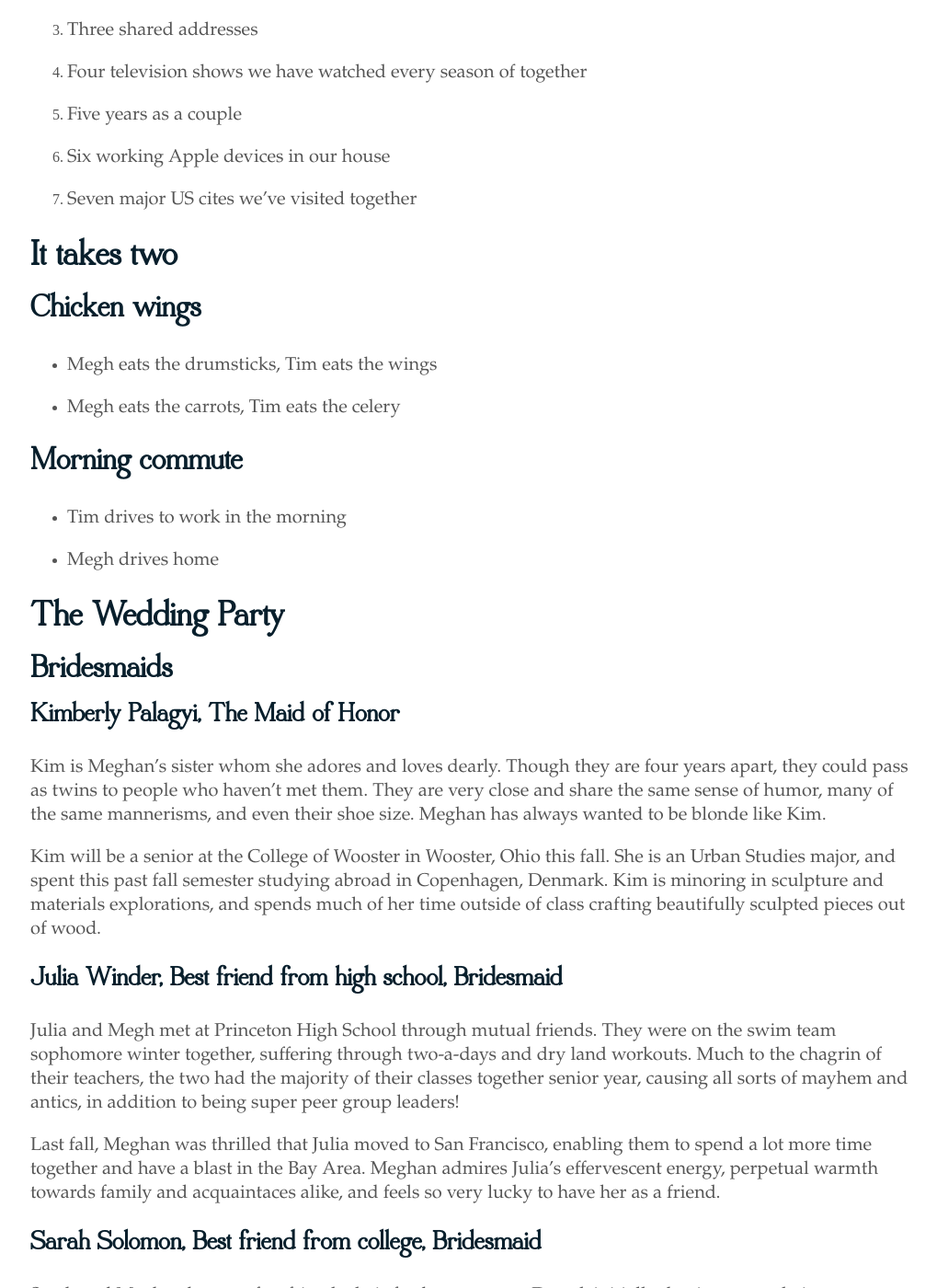
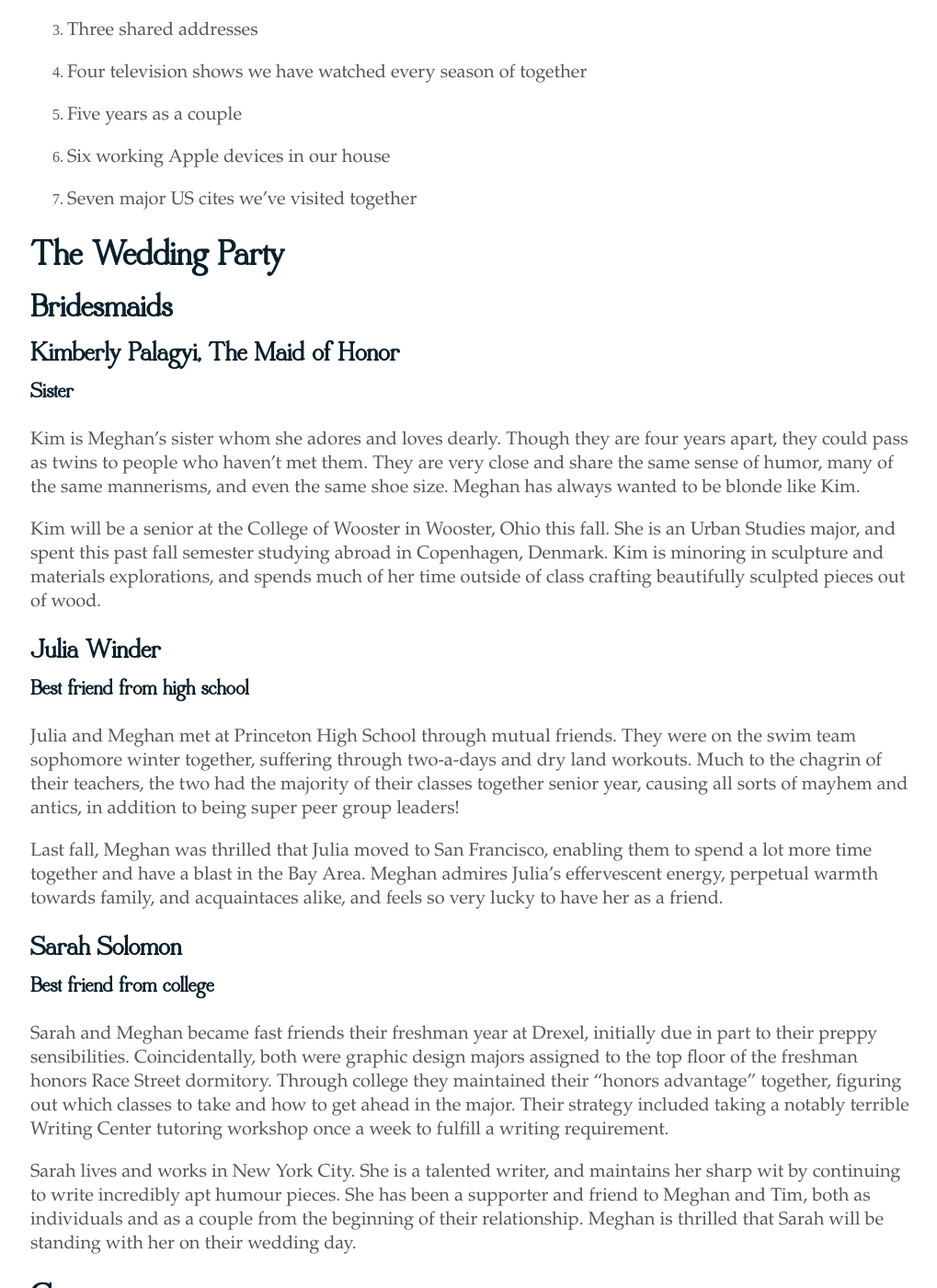
Before and after one commit to timplunkett/meghanandtim.us, a Jekyll site: the page built from about/index.md, in a window 1280 px wide and 1400 px high, scrolled down 1021 px. Shown: the whole window at 92% size, without its empty margins (127-1146 px from the left). Built offline with Jekyll 4.4.1, drawn with Linux system fonts in a browser that asks for light colours.

Commit message:
Tweaks per Meghan's request.

```diff
--- a/_layouts/default.html
+++ b/_layouts/default.html
@@ -25,9 +25,7 @@
   </nav>
 </header>
 
-<main id="content" role="main">
 {{ content }}
-</main>
 <div id="root_footer"></div>
 </div>
 
--- a/_layouts/home.html
+++ b/_layouts/home.html
@@ -7,4 +7,6 @@ layout: default
   <h2>1295 General Washington Memorial Boulevard<br />Washington Crossing, Pennsylvania<br />18977</h2>
 </section>
 
+<main id="content" role="main">
 {{ content }}
+</main>
--- a/_layouts/page.html
+++ b/_layouts/page.html
@@ -1,4 +1,6 @@
 ---
 layout: default
 ---
+<main id="content" role="main">
 {{ content }}
+</main>
--- a/about/index.md
+++ b/about/index.md
@@ -44,41 +44,32 @@ Even though by that time it was late, I called my parents and sister, and texted
 
 7. Seven major US cites we've visited together <!-- San Francisco, Portland, Las Vegas, New Orleans, New York City, Philadelphia, San Jose -->
 
-## It takes two
-
-### Chicken wings
-- Megh eats the drumsticks, Tim eats the wings
-
-- Megh eats the carrots, Tim eats the celery
-
-### Morning commute
-- Tim drives to work in the morning
-
-- Megh drives home
-
 ## The Wedding Party
 
 ### Bridesmaids
 
 #### Kimberly Palagyi, The Maid of Honor
+##### Sister
 Kim is Meghan's sister whom she adores and loves dearly.
 Though they are four years apart, they could pass as twins to people who haven't met them.
-They are very close and share the same sense of humor, many of the same mannerisms, and even their shoe size.
+They are very close and share the same sense of humor, many of the same mannerisms, and even the same shoe size.
 Meghan has always wanted to be blonde like Kim.
 
 Kim will be a senior at the College of Wooster in Wooster, Ohio this fall.
 She is an Urban Studies major, and spent this past fall semester studying abroad in Copenhagen, Denmark.
 Kim is minoring in sculpture and materials explorations, and spends much of her time outside of class crafting beautifully sculpted pieces out of wood.
 
-#### Julia Winder, Best friend from high school, Bridesmaid
-Julia and Megh met at Princeton High School through mutual friends.
+#### Julia Winder
+##### Best friend from high school
+Julia and Meghan met at Princeton High School through mutual friends.
 They were on the swim team sophomore winter together, suffering through two-a-days and dry land workouts.
 Much to the chagrin of their teachers, the two had the majority of their classes together senior year, causing all sorts of mayhem and antics, in addition to being super peer group leaders!
 
 Last fall, Meghan was thrilled that Julia moved to San Francisco, enabling them to spend a lot more time together and have a blast in the Bay Area.
-Meghan admires Julia's effervescent energy, perpetual warmth towards family and acquaintaces alike, and feels so very lucky to have her as a friend.
+Meghan admires Julia's effervescent energy, perpetual warmth towards family, and acquaintaces alike, and feels so very lucky to have her as a friend.
 
-#### Sarah Solomon, Best friend from college, Bridesmaid
+#### Sarah Solomon
+##### Best friend from college
 Sarah and Meghan became fast friends their freshman year at Drexel, initially due in part to their preppy sensibilities.
 Coincidentally, both were graphic design majors assigned to the top floor of the freshman honors Race Street dormitory.
 Through college they maintained their "honors advantage" together, figuring out which classes to take and how to get ahead in the major.
```
